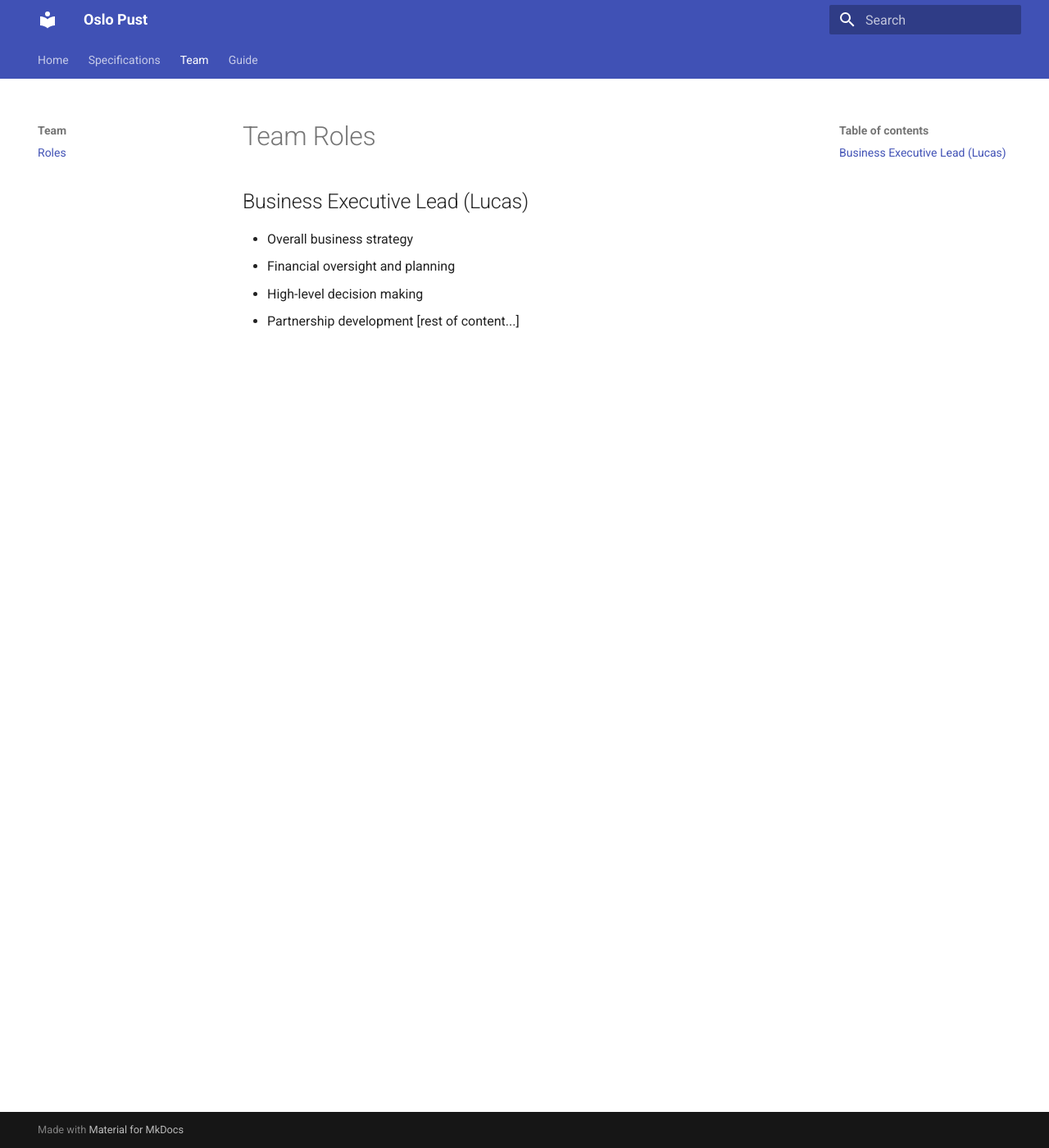
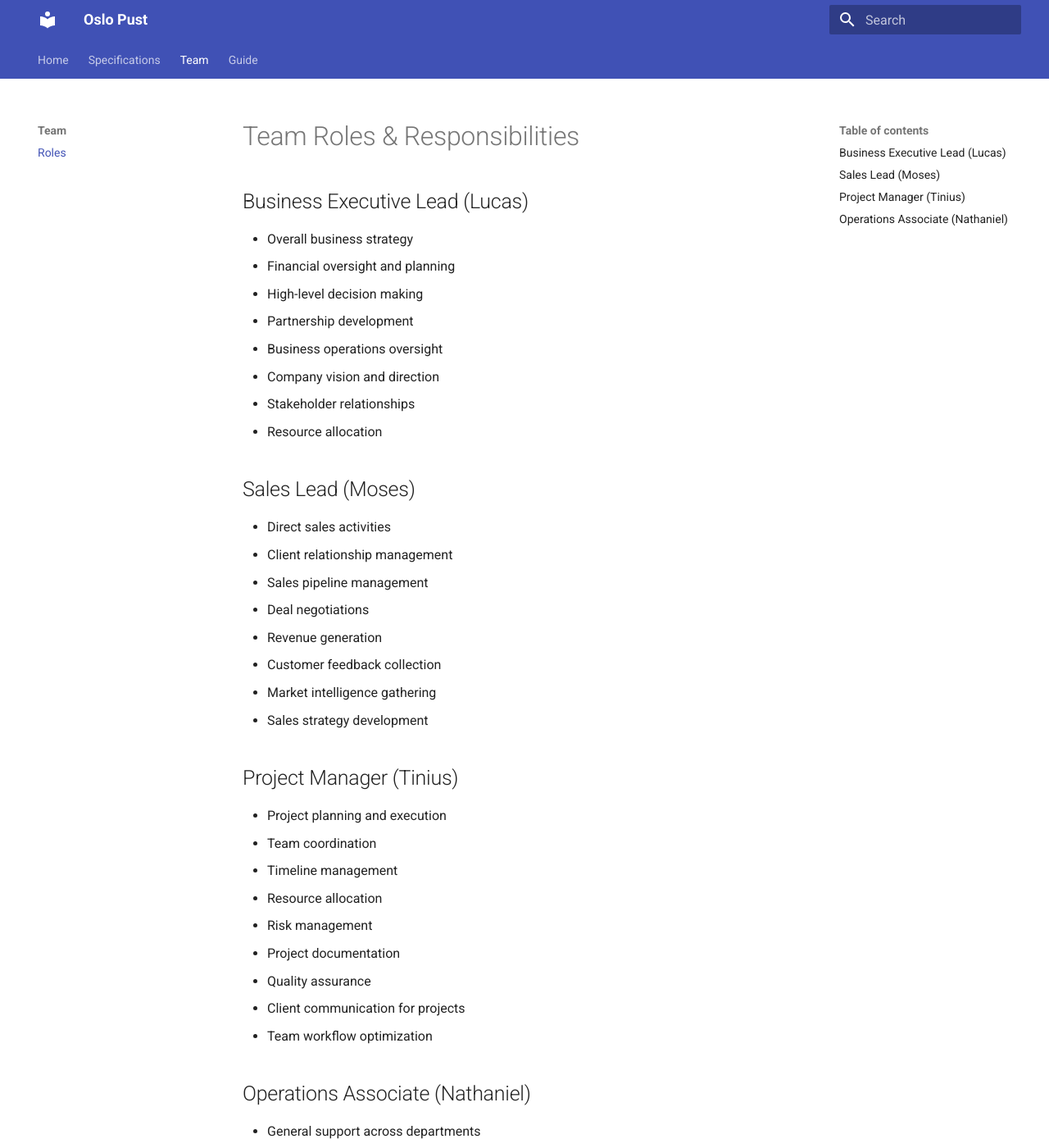
Before and after one commit to tiniusweb2/oslopust, an MkDocs documentation site: the page built from docs/roles.md, in a window 1280 px wide and 1400 px high. Shown: the whole window at 82% size. Built offline with MkDocs 1.6.1 and Material for MkDocs 9.7.7, drawn with Linux system fonts in a browser that asks for light colours; some of the changed text lies outside the part shown.

Commit message:
Update team roles and responsibilities

```diff
--- a/docs/roles.md
+++ b/docs/roles.md
@@ -1,9 +1,42 @@
-# Team Roles
+# Team Roles & Responsibilities
 
 ## Business Executive Lead (Lucas)
-
 - Overall business strategy
 - Financial oversight and planning
 - High-level decision making
 - Partnership development
-[rest of content...]
+- Business operations oversight
+- Company vision and direction
+- Stakeholder relationships
+- Resource allocation
+
+## Sales Lead (Moses)
+- Direct sales activities
+- Client relationship management
+- Sales pipeline management
+- Deal negotiations
+- Revenue generation
+- Customer feedback collection
+- Market intelligence gathering
+- Sales strategy development
+
+## Project Manager (Tinius)
+- Project planning and execution
+- Team coordination
+- Timeline management
+- Resource allocation
+- Risk management
+- Project documentation
+- Quality assurance
+- Client communication for projects
+- Team workflow optimization
+
+## Operations Associate (Nathaniel)
+- General support across departments
+- Administrative tasks
+- Project support
+- Basic operational duties
+- Team support activities
+- Documentation assistance
+- Task coordination
+- General execution help
```
